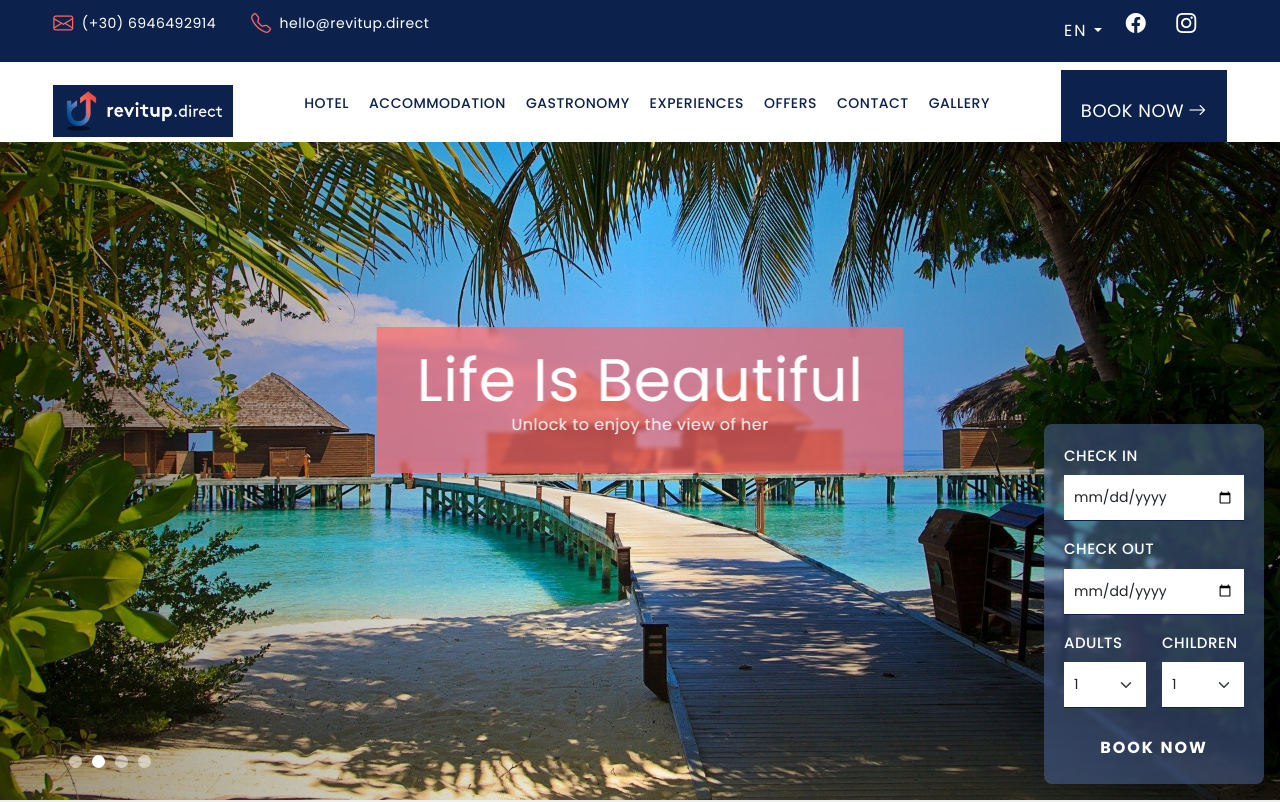
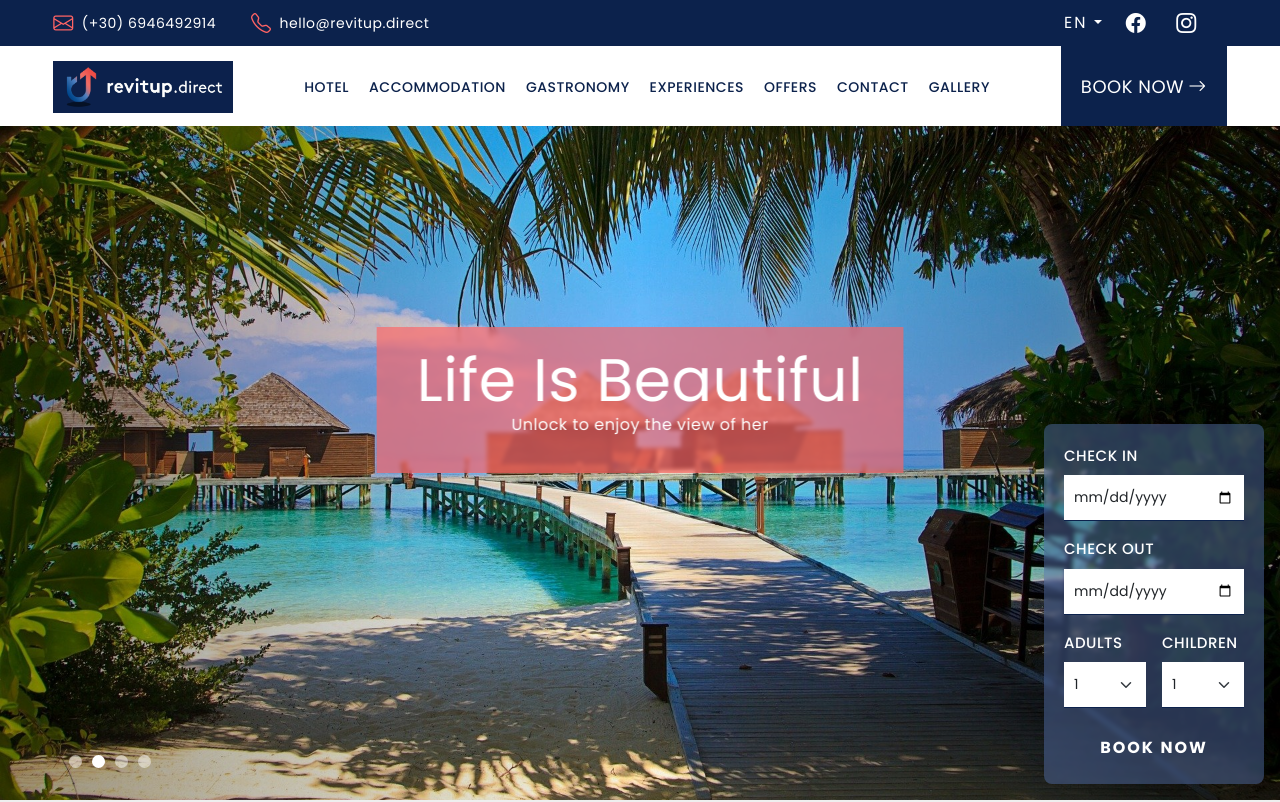
Before and after one commit to Xristiniw97/templateChristina3, a plain HTML site: page index.html in a window 1280 px wide. Shown: the top 802 px of the page. Drawn offline with nearby package versions, Linux system fonts and the light colour scheme.

Commit message:
the last one

```diff
--- a/css/style.css
+++ b/css/style.css
@@ -7,6 +7,16 @@
   padding: 0;
   box-sizing: border-box;
 }
+
+html,
+body,
+ul,
+ol {
+  margin: 0;
+  padding: 0;
+  box-sizing: border-box;
+}
+
 
 button {
   background: none;
```
